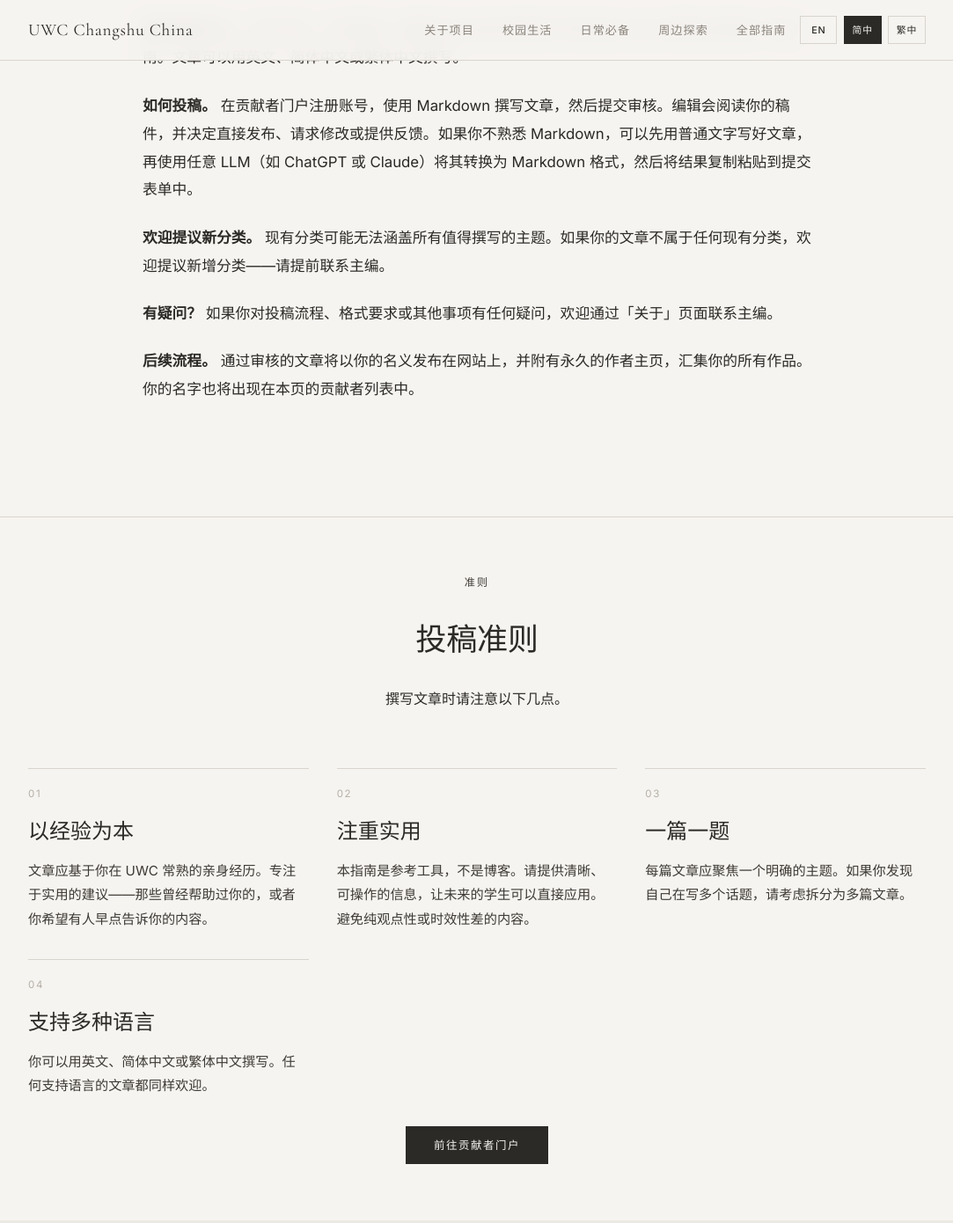
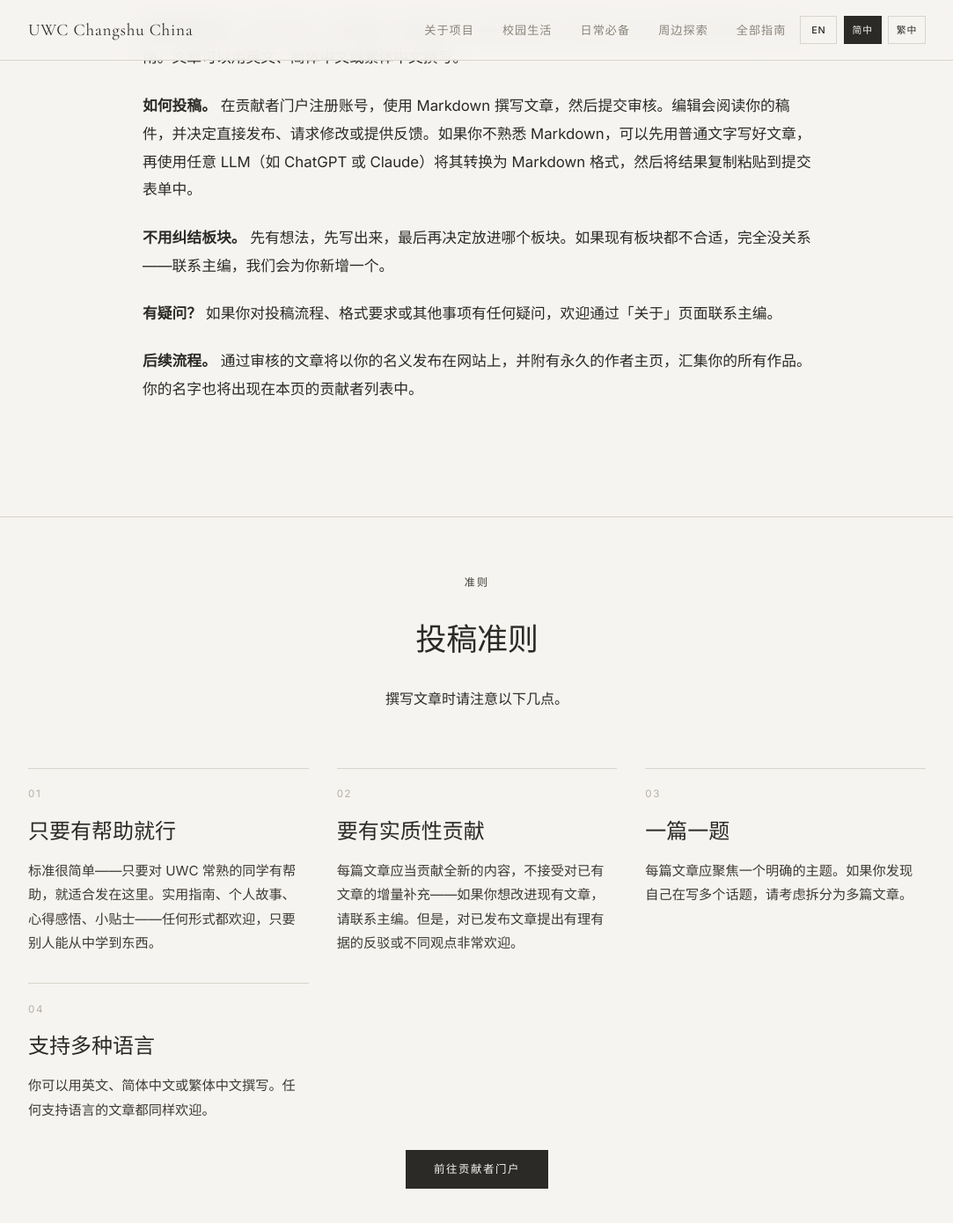
Before and after one commit to United-World-College/UWC-Survival-Guide, a Jekyll site: the page built from website/chinese/call-for-articles-CN.html, in a window 1280 px wide and 1400 px high, scrolled down 765 px. Shown: the top 1390 px of the window at 88% size, without its empty margins (98-1181 px from the left). Built offline with Jekyll 4.4.1, drawn with Linux system fonts in a browser that asks for light colours.

Commit message:
Revise call-for-articles guidelines and category advice
Relax submission requirements: welcome any format that helps students,
require material (not incremental) contributions, encourage rebuttals.
Tell contributors to write first and pick a category later — new
categories can be created by contacting the EICs.

Co-Authored-By: Claude Opus 4.6 (1M context) <noreply@anthropic.com>

```diff
--- a/website/_data/page_copy.yml
+++ b/website/_data/page_copy.yml
@@ -120,10 +120,10 @@
     guidelines_title: Contributor guidelines
     guidelines_desc: Please keep the following in mind when writing your article.
     guidelines:
-      - title: Write from experience
-        description: Articles should be grounded in your own first-hand experience at UWC Changshu China. Focus on practical advice that would have helped you — or that you wish someone had told you earlier.
-      - title: Keep it useful
-        description: The guide is a reference, not a blog. Aim for clear, actionable information that future students can apply. Avoid opinion pieces or content that won't age well.
+      - title: Anything that helps
+        description: The bar is simple — if it helps students at UWC Changshu China, it belongs here. Practical guides, personal stories, reflections, tips — any format is welcome as long as someone can learn from it.
+      - title: Make a material contribution
+        description: Each article should contribute something substantially new. Incremental additions to existing articles are not accepted — if you want to improve an existing piece, contact the Editors-in-Chief. That said, well-reasoned rebuttals or alternative perspectives on published articles are very welcome.
       - title: One topic per article
         description: Each article should cover a single, well-defined topic. If you find yourself writing about multiple subjects, consider splitting them into separate articles.
       - title: Any supported language
@@ -452,10 +452,10 @@
     guidelines_title: 投稿准则
     guidelines_desc: 撰写文章时请注意以下几点。
     guidelines:
-      - title: 以经验为本
-        description: 文章应基于你在 UWC 常熟的亲身经历。专注于实用的建议——那些曾经帮助过你的，或者你希望有人早点告诉你的内容。
-      - title: 注重实用
-        description: 本指南是参考工具，不是博客。请提供清晰、可操作的信息，让未来的学生可以直接应用。避免纯观点性或时效性差的内容。
+      - title: 只要有帮助就行
+        description: 标准很简单——只要对 UWC 常熟的同学有帮助，就适合发在这里。实用指南、个人故事、心得感悟、小贴士——任何形式都欢迎，只要别人能从中学到东西。
+      - title: 要有实质性贡献
+        description: 每篇文章应当贡献全新的内容，不接受对已有文章的增量补充——如果你想改进现有文章，请联系主编。但是，对已发布文章提出有理有据的反驳或不同观点非常欢迎。
       - title: 一篇一题
         description: 每篇文章应聚焦一个明确的主题。如果你发现自己在写多个话题，请考虑拆分为多篇文章。
       - title: 支持多种语言
@@ -784,10 +784,10 @@
     guidelines_title: 投稿準則
     guidelines_desc: 撰寫文章時請注意以下幾點。
     guidelines:
-      - title: 以經驗為本
-        description: 文章應基於你在 UWC 常熟的親身經歷。專注於實用的建議——那些曾經幫助過你的，或者你希望有人早點告訴你的內容。
-      - title: 注重實用
-        description: 本指南是參考工具，不是部落格。請提供清晰、可操作的資訊，讓未來的學生可以直接應用。避免純觀點性或時效性差的內容。
+      - title: 只要有幫助就行
+        description: 標準很簡單——只要對 UWC 常熟的同學有幫助，就適合發在這裡。實用指南、個人故事、心得感悟、小貼士——任何形式都歡迎，只要別人能從中學到東西。
+      - title: 要有實質性貢獻
+        description: 每篇文章應當貢獻全新的內容，不接受對已有文章的增量補充——如果你想改進現有文章，請聯繫主編。但是，對已發布文章提出有理有據的反駁或不同觀點非常歡迎。
       - title: 一篇一題
         description: 每篇文章應聚焦一個明確的主題。如果你發現自己在寫多個話題，請考慮拆分為多篇文章。
       - title: 支援多種語言
--- a/website/_includes/cfa/zh-CN.md
+++ b/website/_includes/cfa/zh-CN.md
@@ -2,7 +2,7 @@
 
 **如何投稿。** 在贡献者门户注册账号，使用 Markdown 撰写文章，然后提交审核。编辑会阅读你的稿件，并决定直接发布、请求修改或提供反馈。如果你不熟悉 Markdown，可以先用普通文字写好文章，再使用任意 LLM（如 ChatGPT 或 Claude）将其转换为 Markdown 格式，然后将结果复制粘贴到提交表单中。
 
-**欢迎提议新分类。** 现有分类可能无法涵盖所有值得撰写的主题。如果你的文章不属于任何现有分类，欢迎提议新增分类——请提前联系主编。
+**不用纠结板块。** 先有想法，先写出来，最后再决定放进哪个板块。如果现有板块都不合适，完全没关系——联系主编，我们会为你新增一个。
 
 **有疑问？** 如果你对投稿流程、格式要求或其他事项有任何疑问，欢迎通过「关于」页面联系主编。
 
```
Also changed, not shown: website/_includes/cfa/en.md (+1 -1 lines), website/_includes/cfa/zh-TW.md (+1 -1 lines).
